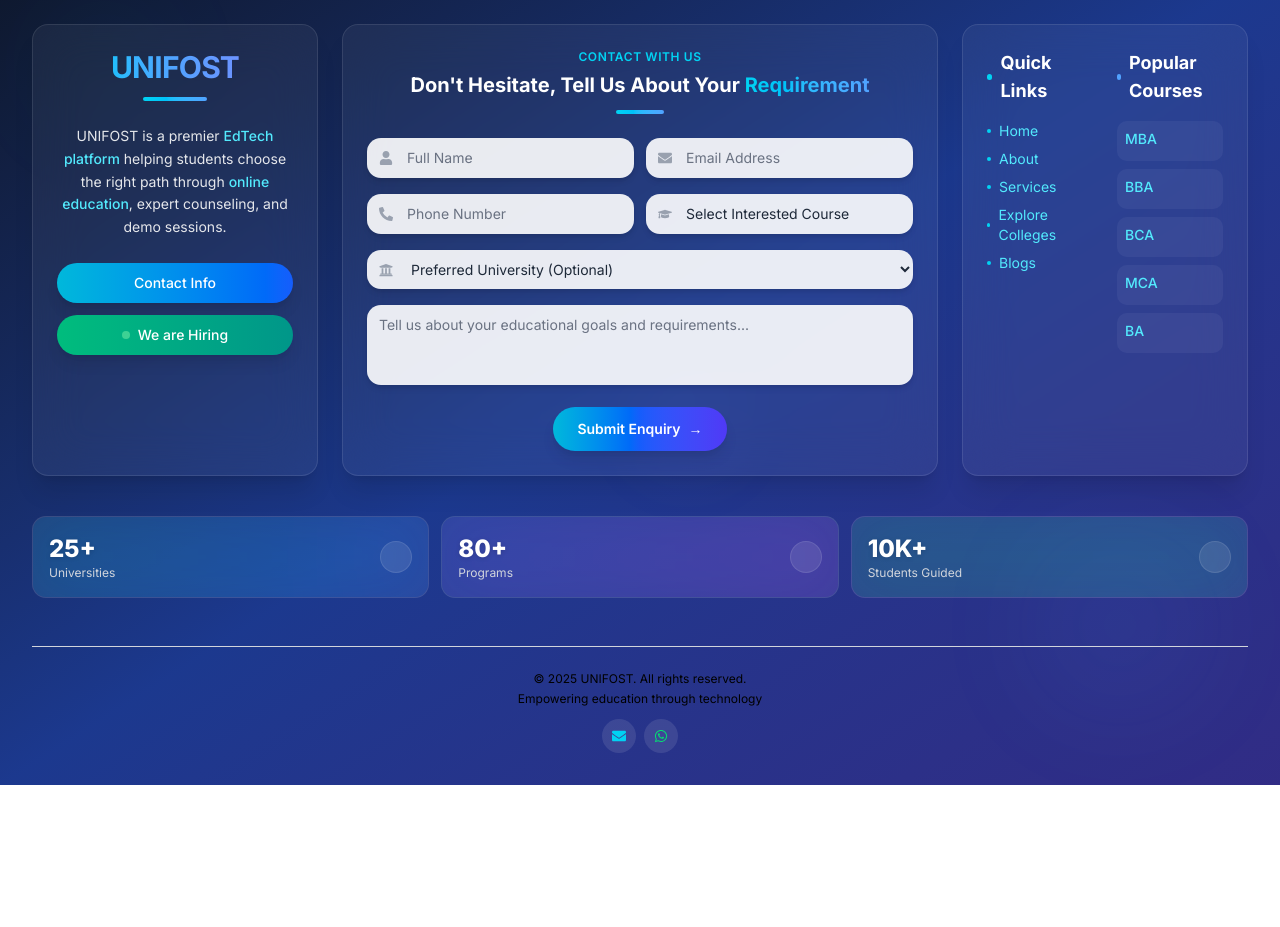
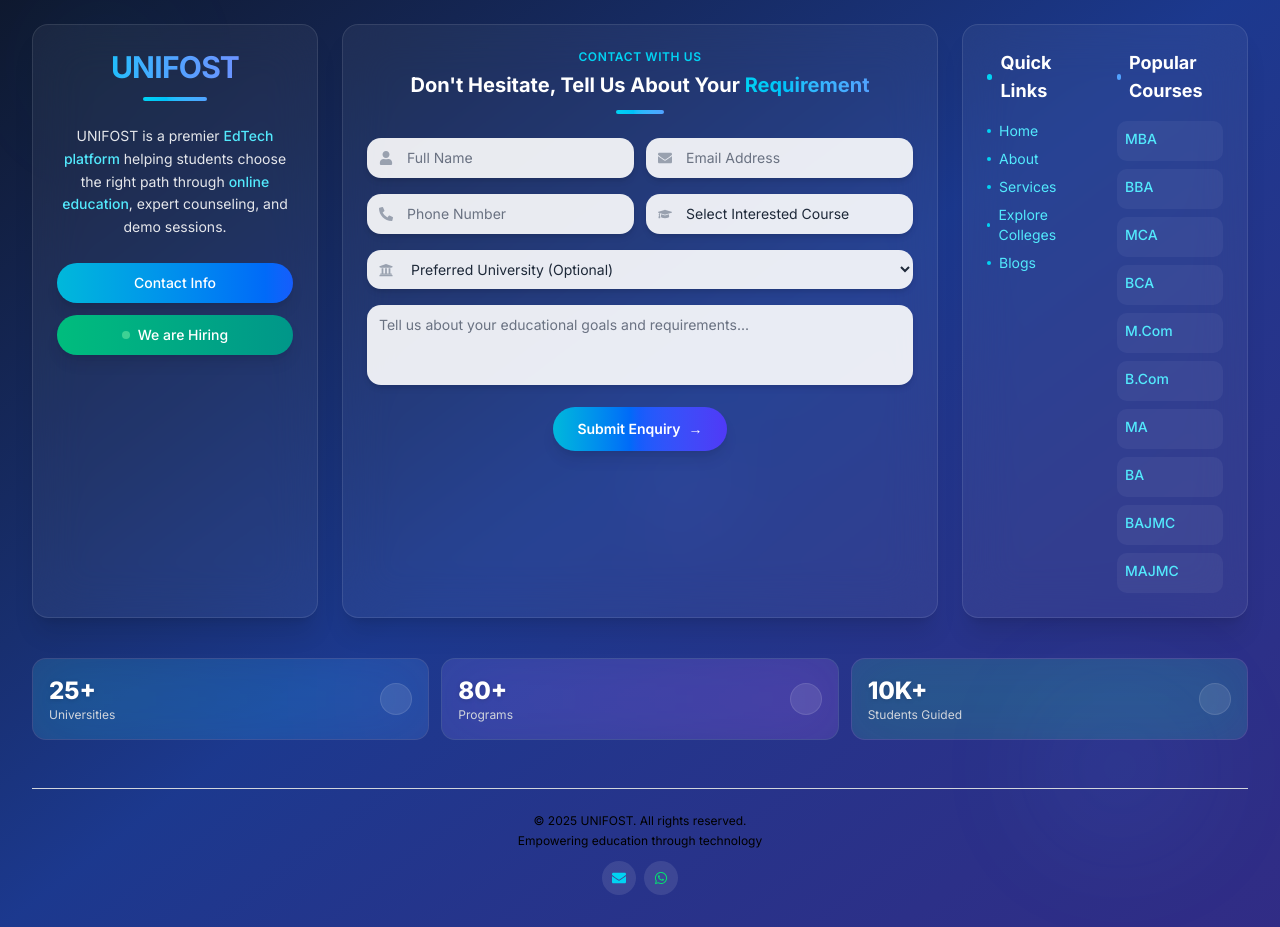
Before and after one commit to BrishbhanSinghBhadoriya/unifostedu-new, a Next.js app: page / in a window 1280 px wide. Shown: the part 6460-7387 px from the top of the page. Before the commit the page ends 7245 px from the top, so only its background shows below. Built offline with nearby package versions, Linux system fonts and the light colour scheme.

Commit message:
footer LATESTand landing update file

```diff
--- a/src/components/Footer.jsx
+++ b/src/components/Footer.jsx
@@ -443,10 +443,15 @@
                       <ul className="space-y-2">
                         {[
                           { href: "/mba-online", label: "MBA", },
-                          { href: "/bba-online", label: "BBA",  },
-                          { href: "/bca-online", label: "BCA",   },
-                          { href: "/mca-online", label: "MCA",   },
-                          { href: "/ba-online", label: "BA",}
+                          { href: "/bba-online", label: "BBA", },
+                          { href: "/mca-online", label: "MCA",},
+                          { href: "/bca-online", label: "BCA",},
+                          { href: "/mcom-online", label: "M.Com",},
+                          { href: "/bcom-online", label: "B.Com",},
+                          { href: "/ma-online", label: "MA",},
+                          { href: "/ba-online", label: "BA",},
+                          { href: "/bajmc-online", label: "BAJMC", },
+                          { href: "/majmc-online", label: "MAJMC", },
                         ].map((course, index) => (
                           <li key={index}>
                             <a
```
